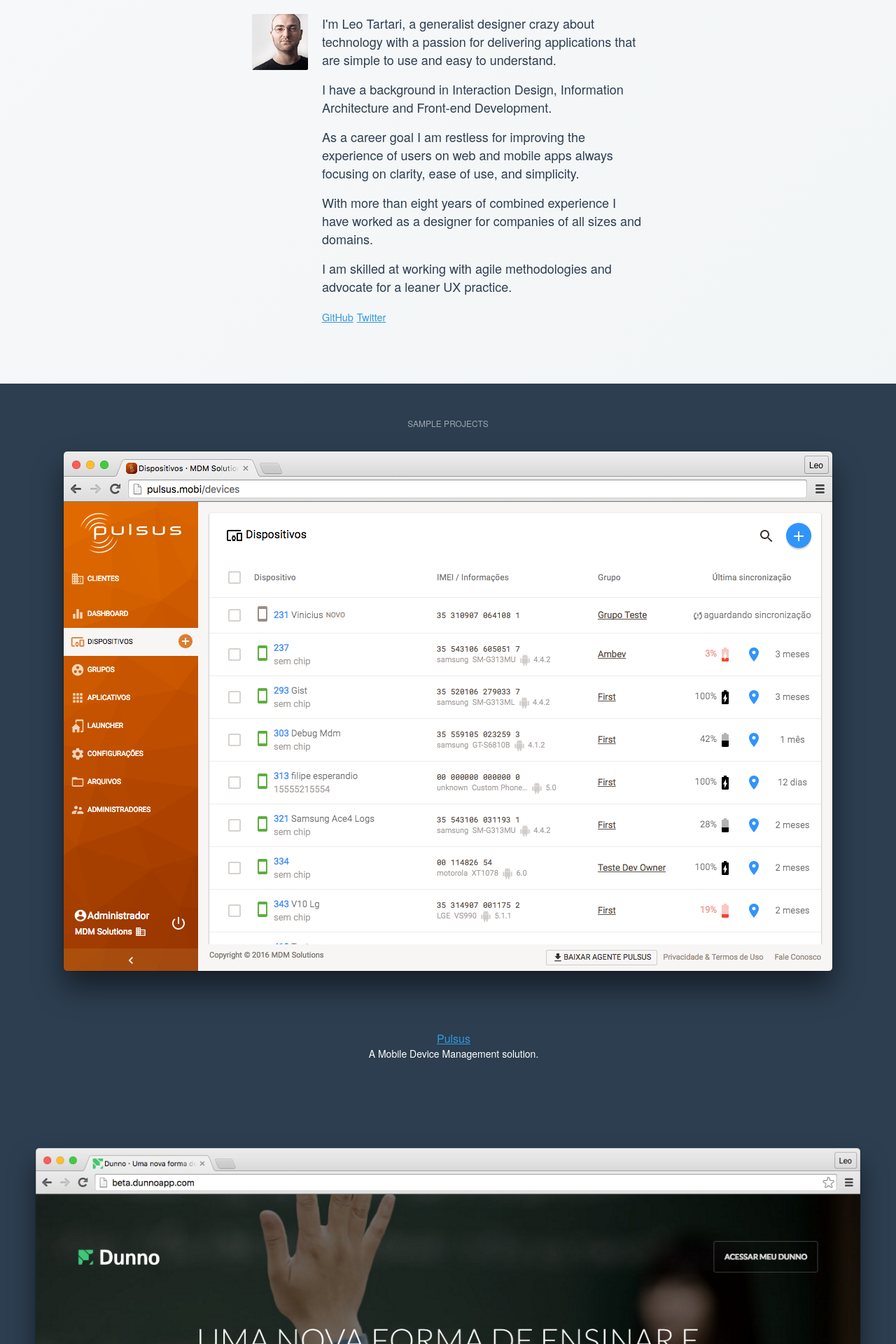
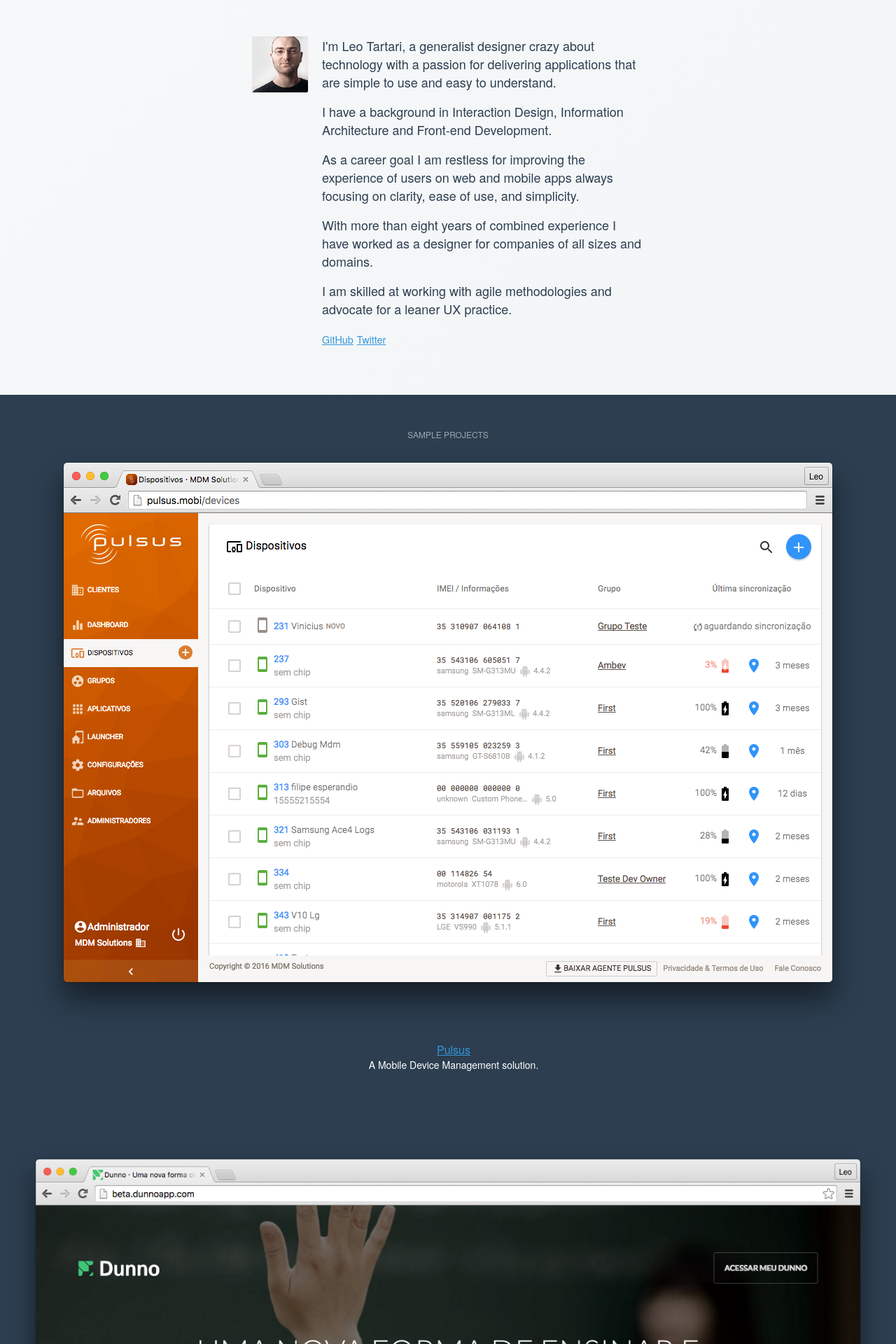
Before and after one commit to ltartari/ltartari.github.com, a Jekyll site: the page built from index.html, in a window 1280 px wide. Shown: the top 1920 px of the page at 70% size. Built offline with Jekyll 4.4.1, drawn with Linux system fonts in a browser that asks for light colours.

Commit message:
Improve spacing for .introduction paragraphs.

```diff
--- a/css/main.scss
+++ b/css/main.scss
@@ -60,7 +60,7 @@
 }
 
 .introduction {
-  padding: 0 0 3rem;
+  padding: 2rem 0;
 
   .leotartari {
     border-radius: $radius;
```
Also changed, not shown: 1 other file.
